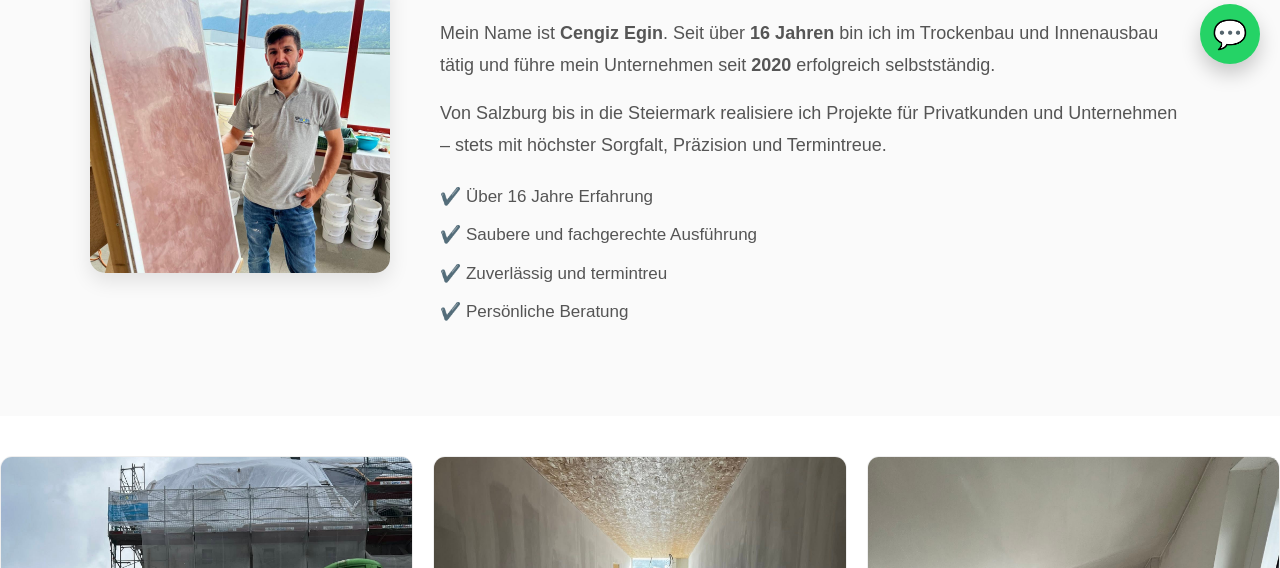
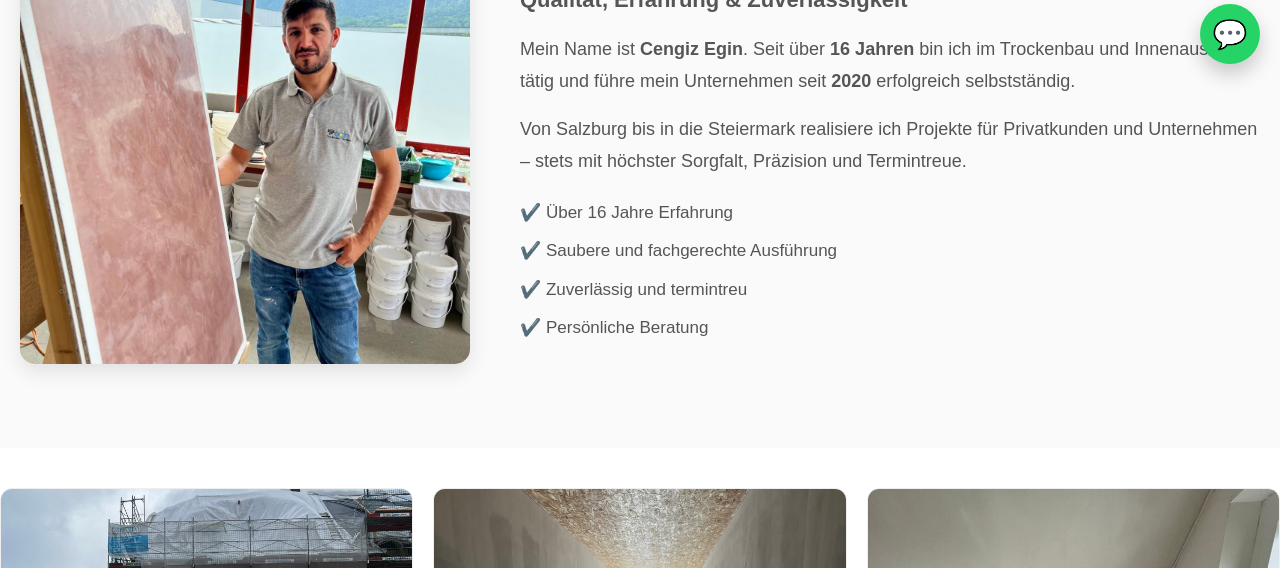
Before and after one commit to musticool12-creator/trockenbau, a plain HTML site: page index.html in a window 1280 px wide. Shown: the part 716-1284 px from the top of the page. Drawn offline with Linux system fonts and the light colour scheme.

Commit message:
Update index.html

```diff
--- a/index.html
+++ b/index.html
@@ -192,7 +192,7 @@ header p{
 }
 
 .about-container{
-  max-width:1100px;
+  max-width:1500px;
   margin:auto;
   display:flex;
   align-items:center;
@@ -201,12 +201,12 @@ header p{
 }
 
 .about-image{
-  flex:0 0 300px;
+  flex:0 0 450px;
 }
 
 .about-image img{
   width:100%;
-  max-width:450px;
+  max-width:500px;
   height:auto;
   aspect-ratio:1/1;
   object-fit:cover;
@@ -216,7 +216,7 @@ header p{
 
 @media (max-width:768px){
   .about-image img{
-    max-width:450px;
+    max-width:500px;
   }
 }
 
```
